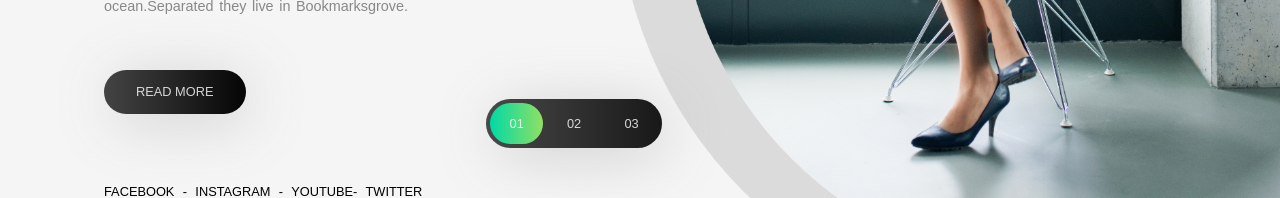
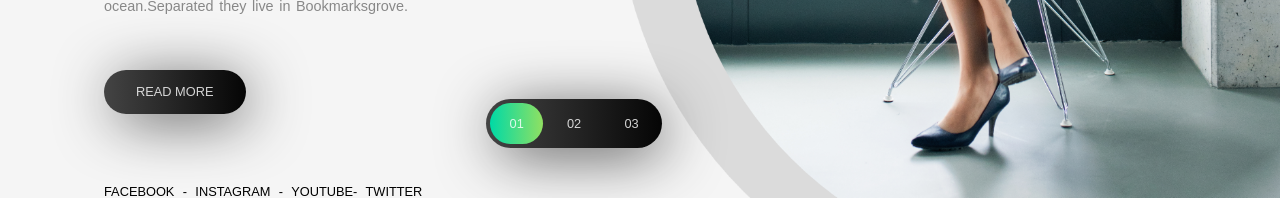
Before and after one commit to GianlucaGiardella/proj-html-vuejs, a Vue app: page / in a window 1280 px wide. Shown: the part 632-830 px from the top of the page. Built offline with nearby package versions, Linux system fonts and the light colour scheme.

Commit message:
fix: btn & style

```diff
--- a/src/components/Header.vue
+++ b/src/components/Header.vue
@@ -36,7 +36,7 @@ export default {
         </li>
       </ul>
       <div class="actions">
-        <div class="purchase btn">Purchase</div>
+        <button class="purchase btn green-gradient">Purchase</button>
         <div class="search">
           <font-awesome-icon :icon="['fas', 'magnifying-glass']" />
         </div>
@@ -58,10 +58,10 @@ export default {
         in the Bookmarksgrove right at the coast of the Semantics, a large
         language ocean.Separated they live in Bookmarksgrove.
       </p>
-      <div class="read-more btn">Read more</div>
+      <button class="read-more btn black-gradient">Read more</button>
       <p class="socials">Facebook - Instagram - Youtube- Twitter</p>
-      <div class="selection">
-        <div
+      <div class="selection black-gradient">
+        <button
           v-for="(btn, i) in arrJumboImg"
           :key="i"
           @click="activeJumboImg = i"
@@ -69,7 +69,7 @@ export default {
           class="btn"
         >
           0{{ i + 1 }}
-        </div>
+        </button>
       </div>
     </div>
   </header>
@@ -152,18 +152,13 @@ nav {
   }
 
   .actions {
-    .purchase {
-      background-image: linear-gradient(to right, #90e062, #00d9a6);
-      box-shadow: 6px 8px 60px -5px #9bffd0;
-    }
-
     .search {
       font-size: 1rem;
       color: #00d9a6;
     }
     .purchase:hover {
       background-image: linear-gradient(to right, #444444, #050505);
-      box-shadow: 6px 8px 60px -5px #70707059;
+      box-shadow: 6px 8px 60px -5px #333333;
     }
 
     .search:hover {
@@ -221,16 +216,6 @@ nav {
     }
   }
 
-  h2::after {
-    content: "";
-    display: block;
-    margin-top: 1.5rem;
-    height: 5px;
-    width: 15%;
-    border-radius: 5rem;
-    background-image: linear-gradient(to right, #90e062, #00d9a6);
-  }
-
   .text {
     max-width: 48%;
     margin-bottom: 3.3rem;
@@ -243,8 +228,6 @@ nav {
   .read-more {
     font-size: 0.8rem;
     margin-bottom: 4.4rem;
-    background-image: linear-gradient(to right, #444444, #050505);
-    box-shadow: 6px 8px 60px -5px #70707059;
   }
 
   .read-more:hover {
@@ -268,8 +251,6 @@ nav {
     z-index: 5;
     color: #f9f9f9;
     border-radius: 10rem;
-    background-image: linear-gradient(to right, #000000b3, #000000e6);
-    box-shadow: 6px 8px 60px -5px #70707059;
   }
 
   .selection {
```
